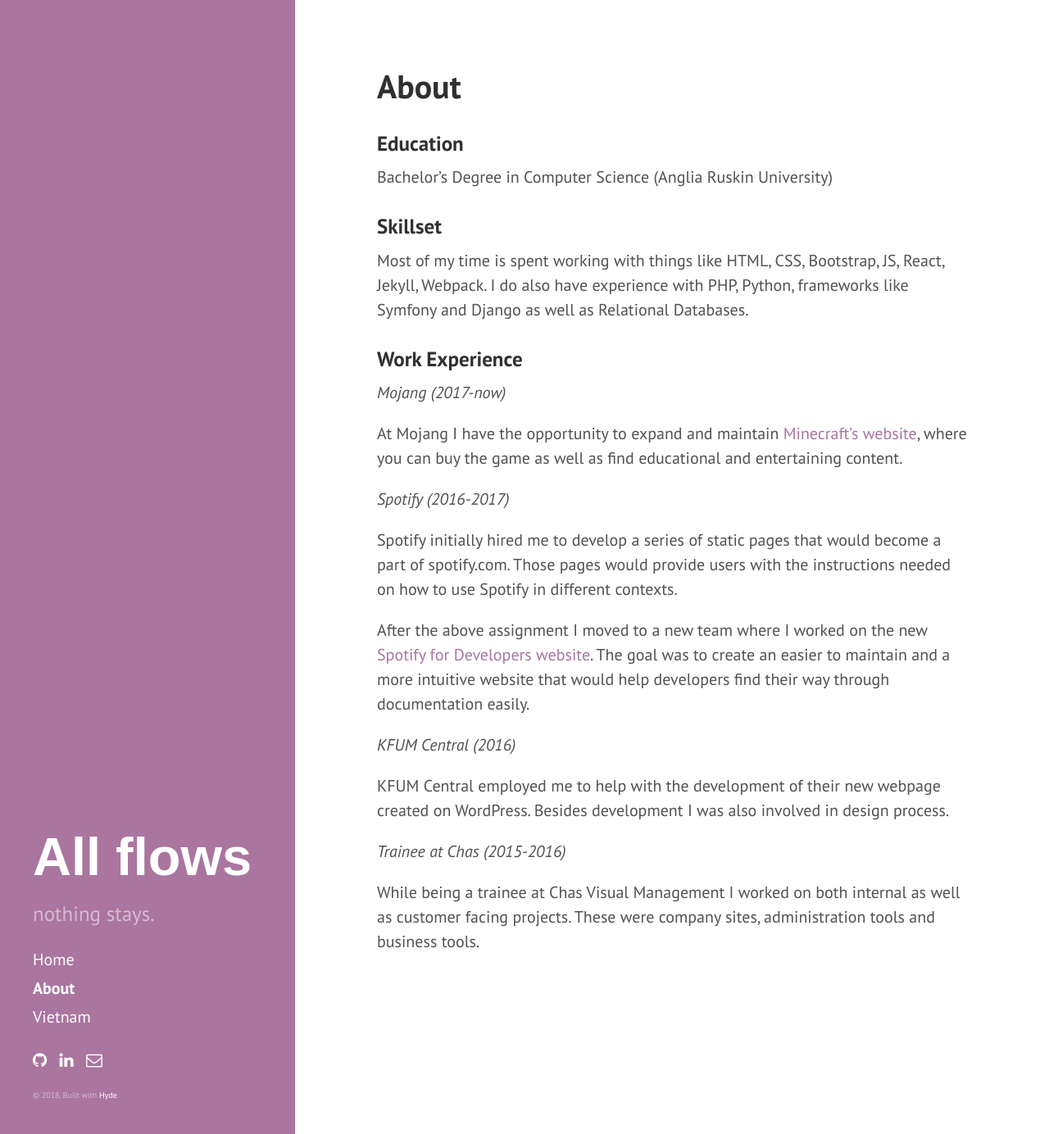
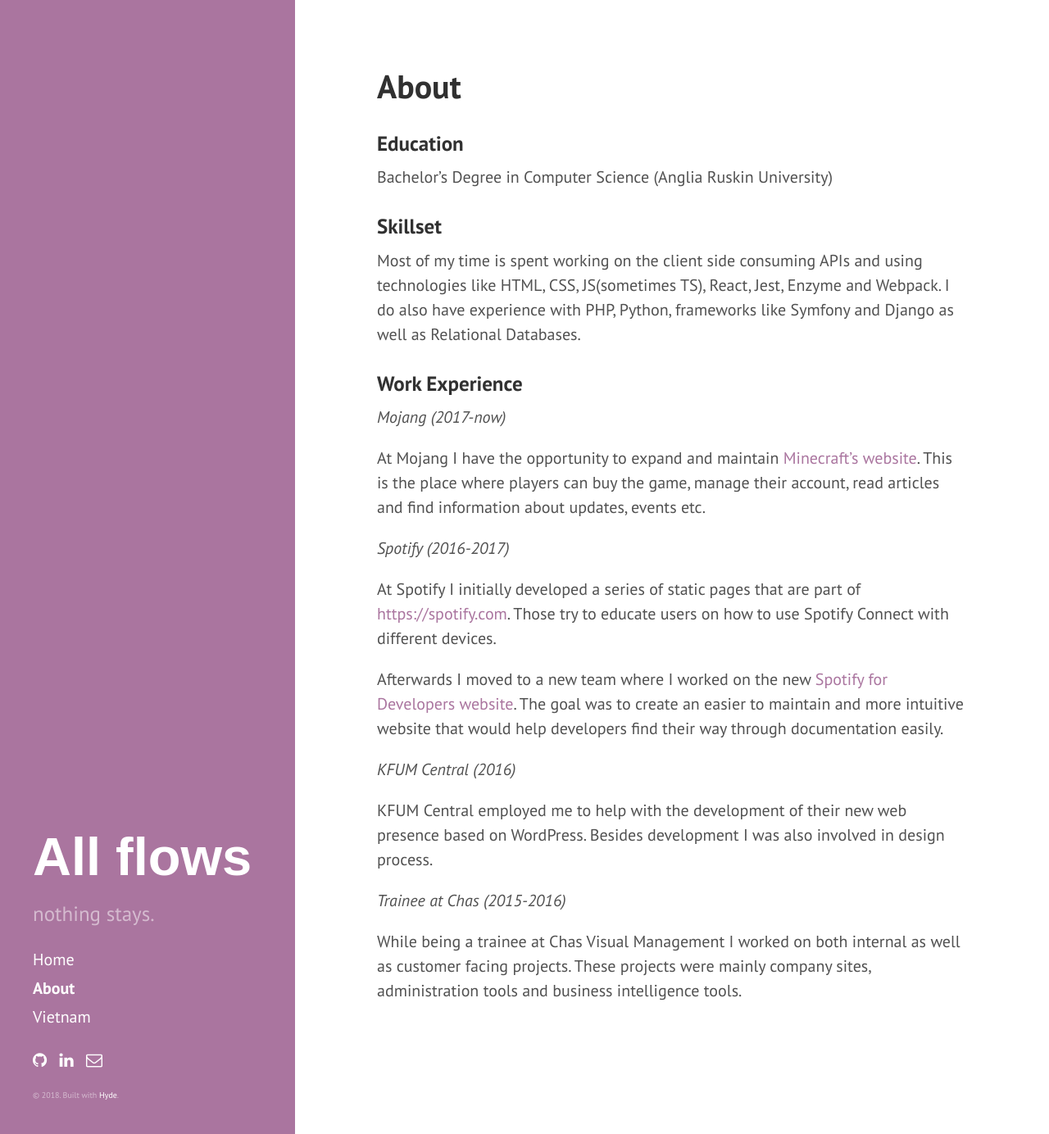
Before and after one commit to mariakatsourani/allflows, a Jekyll site: the page built from about.md, in a window 1280 px wide and 1384 px high. Shown: the whole window at 82% size. Built offline with Jekyll 4.4.1, drawn with Linux system fonts in a browser that asks for light colours; some web fonts are replaced.

Commit message:
Update about

```diff
--- a/about.md
+++ b/about.md
@@ -8,28 +8,27 @@ Bachelor’s Degree in Computer Science (Anglia Ruskin University)
 
 ### Skillset
 
-Most of my time is spent working with things like HTML, CSS, Bootstrap, JS, React, Jekyll, Webpack.
-I do also have experience with PHP, Python, frameworks like Symfony and Django as well as Relational Databases.
+Most of my time is spent working on the client side consuming APIs and using technologies like HTML, CSS, JS(sometimes TS), React, Jest, Enzyme and Webpack. I do also have experience with PHP, Python, frameworks like Symfony and Django as well as Relational Databases.
 
 ### Work Experience
 
 *Mojang (2017-now)*
 
-At Mojang I have the opportunity to expand and maintain [Minecraft's website](minecraft.net), where you can buy the game as well as find educational and entertaining content.
+At Mojang I have the opportunity to expand and maintain [Minecraft's website](https://minecraft.net). This is the place where players can buy the game, manage their account, read articles and find information about updates, events etc.
 
 
 *Spotify (2016-2017)*
 
-Spotify initially hired me to develop a series of static pages that would become a part of spotify.com. Those pages would provide users with the instructions needed on how to use Spotify in different contexts.
+At Spotify I initially developed a series of static pages that are part of [https://spotify.com](spotify.com). Those try to educate users on how to use Spotify Connect with different devices.
 
-After the above assignment I moved to a new team where I worked on the new [Spotify for Developers website](https://beta.developer.spotify.com/). The goal was to create an easier to maintain and a more intuitive website that would help developers find their way through documentation easily.
+Afterwards I moved to a new team where I worked on the new [Spotify for Developers website](https://developer.spotify.com/). The goal was to create an easier to maintain and more intuitive website that would help developers find their way through documentation easily.
 
 
 *KFUM Central (2016)*
 
-KFUM Central employed me to help with the development of their new webpage created on WordPress. Besides development I was also involved in design process.
+KFUM Central employed me to help with the development of their new web presence based on WordPress. Besides development I was also involved in design process.
 
 
 *Trainee at Chas (2015-2016)*
 
-While being a trainee at Chas Visual Management I worked on both internal as well as customer facing projects. These were company sites, administration tools and business tools.
+While being a trainee at Chas Visual Management I worked on both internal as well as customer facing projects. These projects were mainly company sites, administration tools and business intelligence tools.
```
